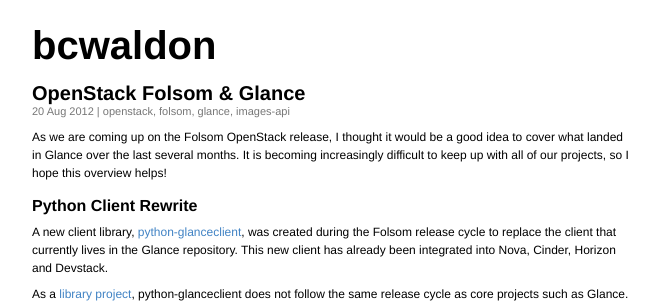
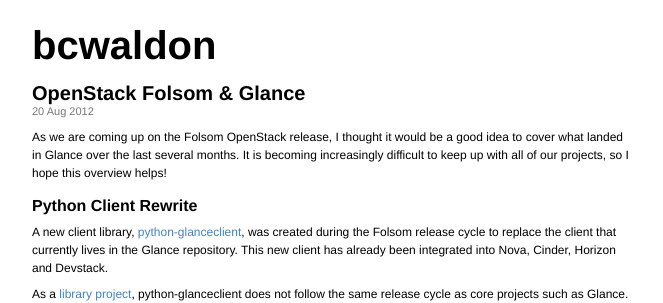
Before and after one commit to bcwaldon/bak-bcwaldon.github.com, a Jekyll site: the page built from _posts/2012-08-20-openstack-folsom-glance-overview.md, in a window 1280 px wide and 900 px high. Shown: the top 303 px of the window, without its empty margins (308-971 px from the left). Built offline with Jekyll 4.4.1, drawn with Linux system fonts in a browser that asks for light colours; Markdown is read by kramdown in place of the engine named in the settings.

Commit message:
use _includes to generate posts and drop tags

```diff
--- a/_config.yml
+++ b/_config.yml
@@ -1,2 +1,2 @@
 markdown: rdiscount
-url: http://bcwaldon.cc/
+url: http://bcwaldon.cc
--- /dev/null
+++ b/_includes/list.html
@@ -0,0 +1,6 @@
+<ul class='posts'>
+{% for post in posts %}
+    {% assign post_content = post.content %}
+    {% include post.html %}
+{% endfor %}
+</ul>
--- /dev/null
+++ b/_includes/post.html
@@ -0,0 +1,7 @@
+<div class='post'>
+    <div class='title'><a href='{{post.url}}'>{{ post.title }}</a></div>
+    <div class='subtitle'>
+        <span class='date'>{{ post.date | date_to_string }}</span>
+    </div>
+    <div class='content'>{{ post_content }}</div>
+</div>
--- a/_layouts/post.html
+++ b/_layouts/post.html
@@ -1,12 +1,6 @@
 ---
-layout: default
+layout: base
 ---
-<div class='post'>
-    <div class='title'>{{ page.title }}</div>
-    <div class='subtitle'>
-        <span class='date'>{{ page.date | date_to_string }}</span>
-        <span class='spacer'>|</span>
-        <span class='tags'>{{ page.tags | join }}</span>
-    </div>
-    <div class='content'>{{ content }}</div>
-</div>
+{% assign post = page %}
+{% assign post_content = content %}
+{% include post.html %}
--- a/_posts/2012-08-20-openstack-folsom-glance-overview.md
+++ b/_posts/2012-08-20-openstack-folsom-glance-overview.md
@@ -1,7 +1,11 @@
 ---
 layout: post
 title: OpenStack Folsom & Glance
-tags: openstack, folsom, glance, images-api
+tags:
+  - openstack
+  - folsom
+  - glance
+  - images-api
 
 ---
 As we are coming up on the Folsom OpenStack release, I thought it would be a good idea to cover what landed in Glance over the last several months. It is becoming increasingly difficult to keep up with all of our projects, so I hope this overview helps!
```
Also changed, not shown: index.html (+3 -14 lines), _layouts/base.html (renamed from _layouts/default.html).
